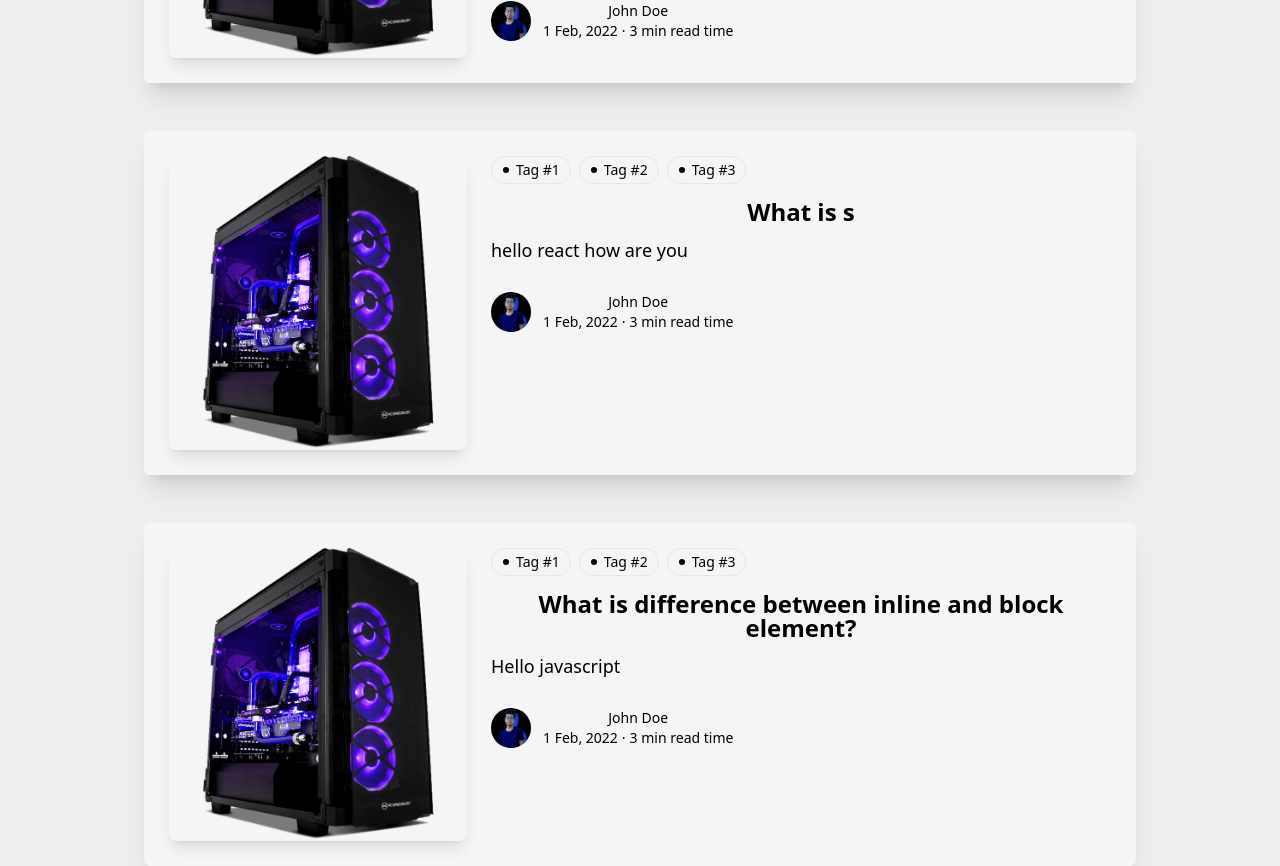
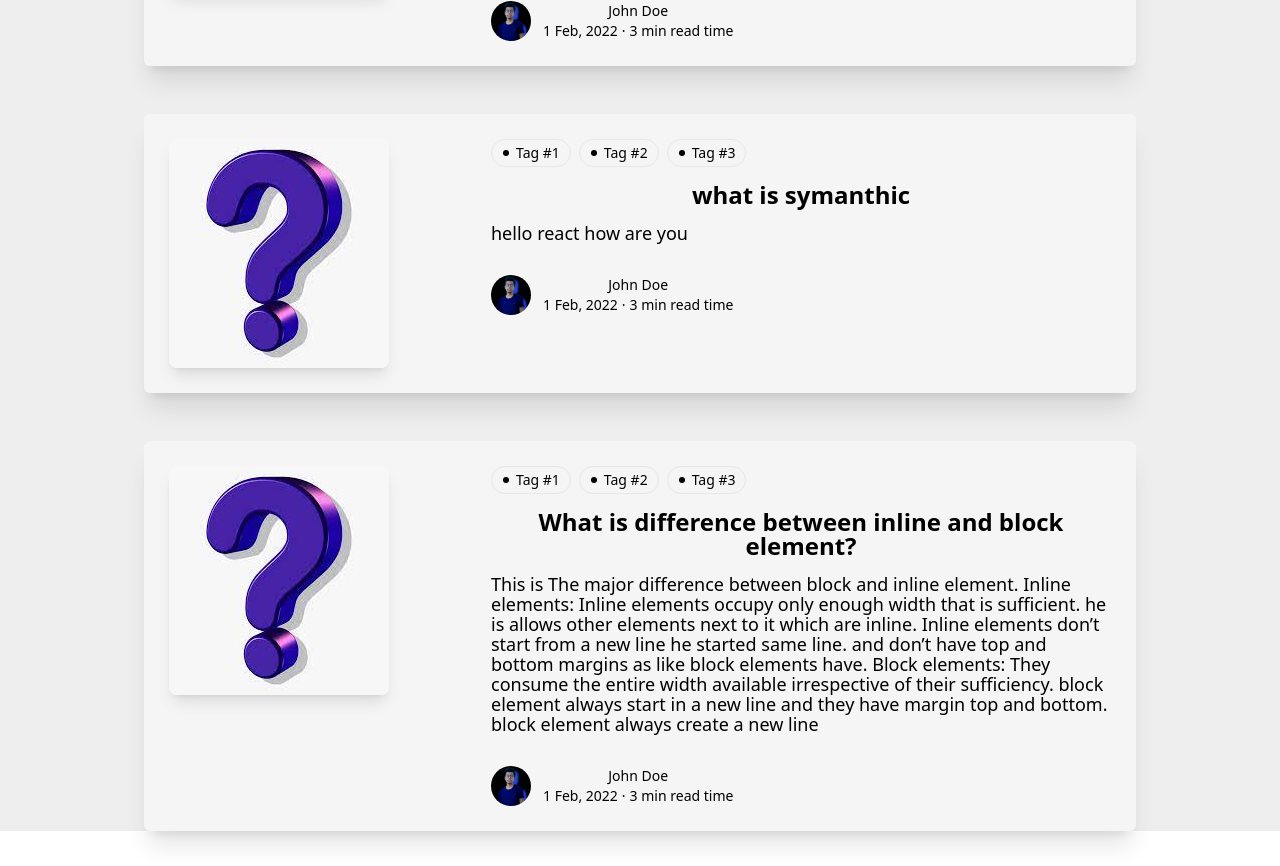
Before and after one commit to ifty03/assignment-9, a React (Create React App) app: page /blogs in a window 1280 px wide. Shown: the part 460-1326 px from the top of the page. After the commit the page ends 1291 px from the top, so only its background shows below. Built offline with nearby package versions, Linux system fonts and the light colour scheme.

Commit message:
blog image added

```diff
--- a/public/blogs.json
+++ b/public/blogs.json
@@ -13,14 +13,14 @@
       "name": "Tillman Hart",
       "email": "tillmanhart@furnafix.com",
       "article": "hello react how are you",
-      "title": "What is s"
+      "title": "what is symanthic"
     },
     {
       "_id": "624ac19dc2b18d2c02d06a3a",
       "balance": "$1,786.75",
       "name": "Fay Christian",
       "email": "faychristian@furnafix.com",
-      "article": "Hello javascript",
+      "article": "This is The major difference between block and inline element. Inline elements: Inline elements occupy only enough width that is sufficient. he is allows other elements next to it which are inline. Inline elements don’t start from a new line he started same line. and don’t have top and bottom margins as like block elements have. Block elements: They consume the entire width available irrespective of their sufficiency. block element always start in a new line and they have margin top and bottom. block element always create a new line",
       "title": "What is difference between inline and block element?"
     }
   ]
--- a/src/Components/Blogs/Bolg/Blog.js
+++ b/src/Components/Blogs/Bolg/Blog.js
@@ -21,7 +21,7 @@ const Blog = ({ blog }) => {
                   <div className="aspect-w-3 aspect-h-2">
                     <img
                       className="object-cover shadow-lg rounded-lg group-hover:opacity-75"
-                      src="pc.webp"
+                      src="download.jpg"
                       alt="blog img"
                       style={{ cursor: "auto" }}
                     />
```
Also changed, not shown: public/download.jpg (added), 1 other file (tests, documents, lock files or other folders).
